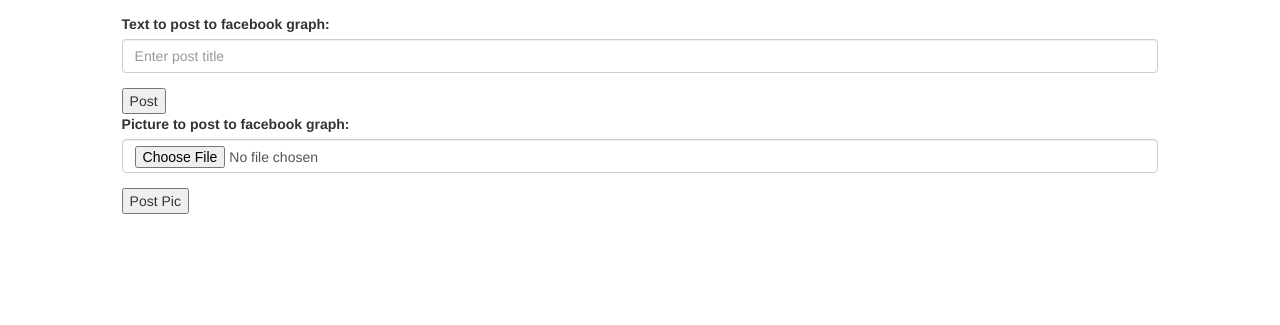
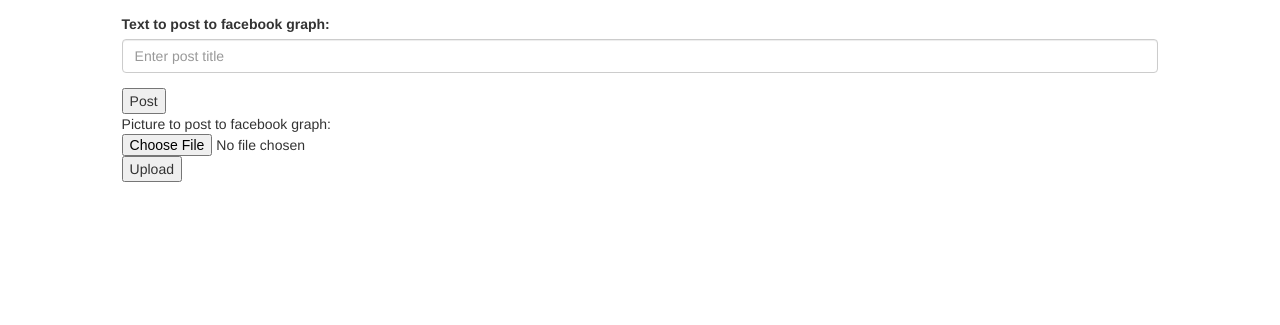
Before and after one commit to GoogleJump/ninja, a Flask app: page / in a window 1280 px wide. Shown: the part 475-800 px from the top of the page. Run offline with Flask 2, Linux system fonts and the light colour scheme; parts of the project's set-up code (start-up, migrations or seed data) failed here and were passed over; some libraries are stand-ins or nearby versions.

Commit message:
Changed fb pic form and api call

```diff
--- a/josh/proj/static/js/facebook.js
+++ b/josh/proj/static/js/facebook.js
@@ -8,6 +8,7 @@ function statusChangeCallback(response) {
 	// for FB.getLoginStatus().
 	if (response.status === 'connected') {
 	  // Logged into your app and Facebook.
+	  accessToken = response.authResponse.accessToken;
 	  testAPI();
 	} else if (response.status === 'not_authorized') {
 	  // The person is logged into Facebook, but not your app.
@@ -54,6 +55,7 @@ window.fbAsyncInit = function() {
 	FB.getLoginStatus(function(response) {
 		statusChangeCallback(response);
 	});
+accessToken = response.authResponse.accessToken;
 };
 
 /* Below we include the Login Button social plugin. This button uses
@@ -80,3 +82,37 @@ function testAPI() {
 		'Thanks for logging in, ' + response.name + '!';
 	});
 }
+
+
+function PostPic()
+{
+	//FB.api('/me/feed', 'post', {message: "Pic didn't post"});
+    //FB.api('/me/photos','post', {object: {"source": document.getElementById("PIC_ID").form}});
+/* make the API call */
+
+
+/*FB.api(
+    "/me/photos",
+    "POST",
+    {
+        "object": {
+            "source": document.getElementById("PIC_ID").form"
+        }
+    },
+    function (response) {
+      if (response && !response.error) {
+	FB.api('/me/feed', 'post', {message: "Pic didn't post"});
+      }
+    }
+);*/
+
+	FB.api('me/photos', function(response)
+	{
+	var album = response.data[0]; // Now, upload the image to first found album for easiness.
+		 var action_url = 'https://graph.facebook.com/' + album.id + '/photos?access_token=' +  accessToken;
+	var form = document.getElementbyId('PIC_ID');
+	form.setAttribute('action', action_url);
+	form.submit();
+	  });
+	//document.getElementById('status').innerHTML = 'Thanks for posting a picture, ' + response.name + '!';
+}
--- a/josh/proj/templates/index.html
+++ b/josh/proj/templates/index.html
@@ -42,11 +42,10 @@
 </div>
 
 <div id="container">
-	<div class="form-group">
-		<label for="title">Picture to post to facebook graph: </label>
-		<input type="file" class="form-control" id="PIC_ID" placeholder="Enter pic" name="PicTitle" required>
-	</div>
-	<button onclick="PostPic()" name="submitPic">Post Pic</button>
+	<form action="/" method="post" onsubmit="return upload();">
+		Picture to post to facebook graph:<input type="file" name="photo" id="photo">
+		<input type="submit" id="PIC_ID" value="Upload">
+	</form>
 </div>
 
 	<div id="connected" class="not_visible">
@@ -150,25 +149,37 @@
 {
 	FB.api('/me/feed', 'post', {message: document.getElementById("TEXT_ID").value});
 }
-function PostPic()
-{
-    /*FB.api(
+//function PostPic()
+//{
+
+    //FB.api('/me/photos','post', {object: {"source": document.getElementById("PIC_ID").form}});
+/* make the API call */
+
+
+/*FB.api(
     "/me/photos",
     "POST",
     {
         "object": {
-            "source": document.getElementById("PIC_ID").form
+            "source": document.getElementById("PIC_ID").form"
         }
+    },
+    function (response) {
+      if (response && !response.error) {
+	FB.api('/me/feed', 'post', {message: "Pic didn't post"});
+      }
     }
 ); */
-}
+/*
+FB.api('me/photos', function(response){
+	var action_url = 'https://graph.facebook.com/' + 'photos?access_token=' +  accessToken;
+var form = document.getElementbyId('PIC_ID');
+form.setAttribute('action', action_url);
+form.submit();
+});
+}*/
 </script>
 
-<!--
-  Below we include the Login Button social plugin. This button uses
-  the JavaScript SDK to present a graphical Login button that triggers
-  the FB.login() function when clicked.
--->
 
 
 
```
